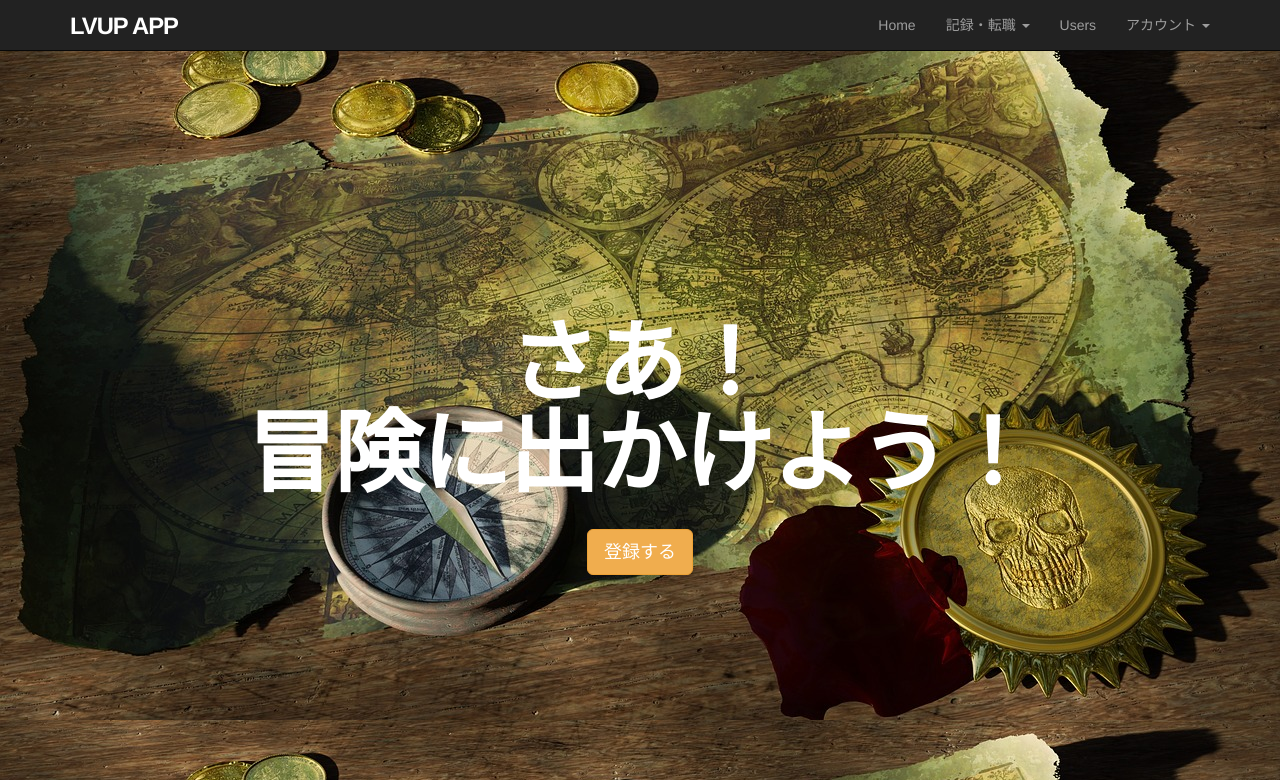
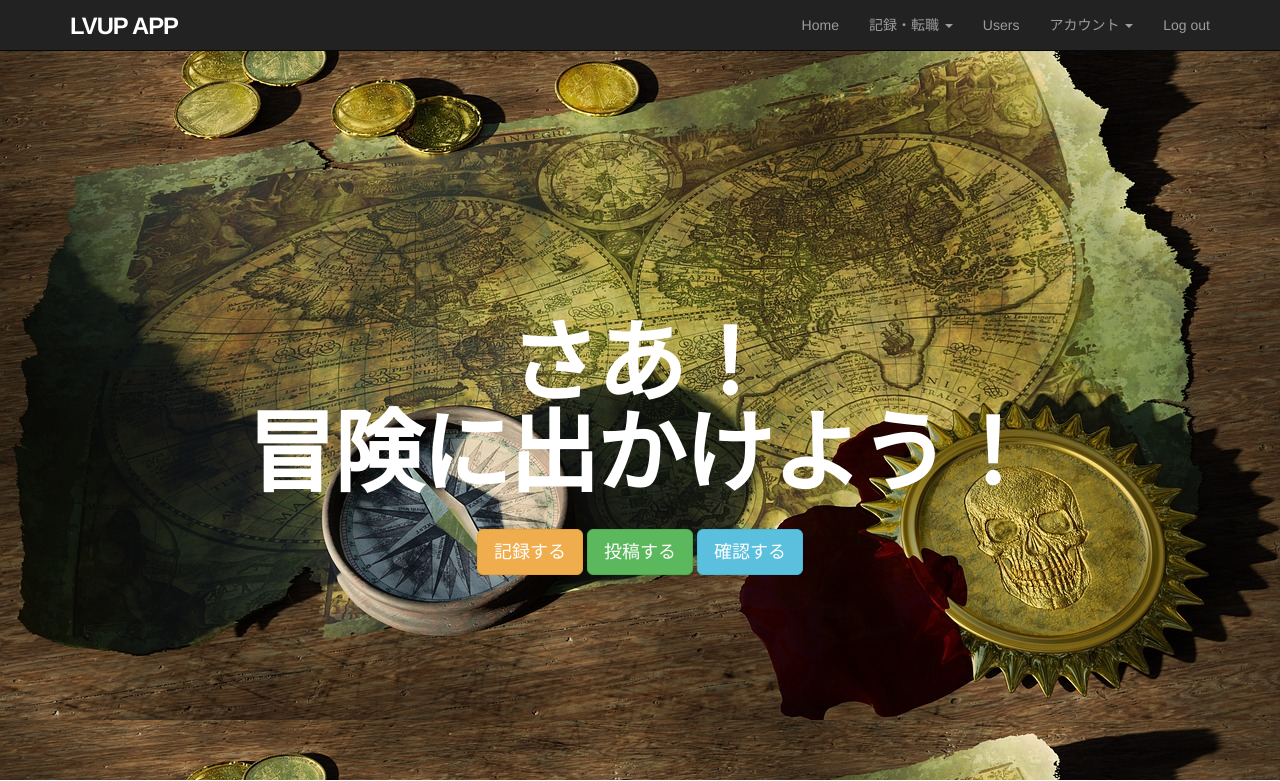
Before and after one commit to MK8-31/Lvup2, a Rails app: page /top in a window 1280 px wide. Shown: the top 781 px of the page. Run offline with Rails 7, Linux system fonts and the light colour scheme; a user stored in the database is signed in; style sheets or scripts are compiled from the project's sources; parts of the project's set-up code (start-up, migrations or seed data) failed here and were passed over; some libraries are stand-ins or nearby versions.

Commit message:
fix layout

```diff
--- a/app/views/layouts/_header.html.erb
+++ b/app/views/layouts/_header.html.erb
@@ -42,11 +42,12 @@
             <ul class="dropdown-menu">
               <li><%= link_to "プロファイル", current_user %></li>
               <li><%= link_to "設定", edit_user_path(current_user) %></li>
-              <li class="divider"></li>
+
+            </ul>
+            <li class="divider"></li>
               <li>
                 <%= link_to "Log out", logout_path, method: :delete %>
               </li>
-            </ul>
           </li>
         <% else %>
           <li><%= link_to "登録", signup_path %></li>
--- a/app/views/static_pages/top.html.erb
+++ b/app/views/static_pages/top.html.erb
@@ -2,7 +2,13 @@
 <div class="topmessage">
    <h1 class="main-h1 slide-bottom show">さあ！<br>冒険に出かけよう！</h1>
    <div class="center signup-btn">
-      <%= link_to "登録する", signup_path, class: "btn btn-lg btn-warning" %>
+      <% if logged_in? %>
+         <%= link_to "記録する", new_lvpro_path, class: "btn btn-lg btn-warning" %>
+         <%= link_to "投稿する", home_path, class: "btn btn-lg btn-success" %>
+         <%= link_to "確認する", current_user, class: "btn btn-lg btn-info" %>
+      <% else %>
+         <%= link_to "登録する", signup_path, class: "btn btn-lg btn-warning" %>
+      <% end %>
    </div>
 </div>
 <section id="about">
@@ -39,7 +45,13 @@
 
 </div>
 <div class="center mb">
-   <%= link_to "登録する", signup_path, class: "btn btn-lg btn-info" %>
+   <% if logged_in? %>
+      <%= link_to "記録する", new_lvpro_path, class: "btn btn-lg btn-warning" %>
+      <%= link_to "投稿する", home_path, class: "btn btn-lg btn-success" %>
+      <%= link_to "確認する", current_user, class: "btn btn-lg btn-info" %>
+   <% else %>
+      <%= link_to "登録する", signup_path, class: "btn btn-lg btn-info" %>
+   <% end %>
 </div>
 
 
```
Also changed, not shown: config/puma.rb (+17 -17 lines).
